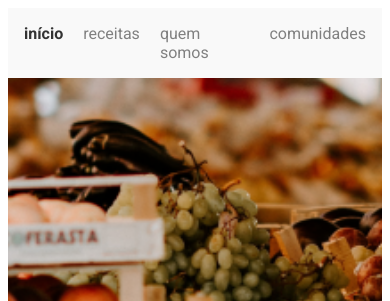
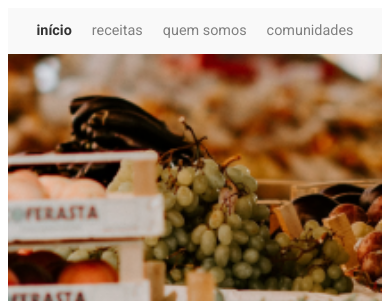
Before and after one commit to alexmengue/fruta-e-fruto, a plain HTML site: page index.html in a window 390 px wide. Shown: the top 301 px of the page. Drawn offline with Linux system fonts and the light colour scheme.

Commit message:
att mobile media queries

```diff
--- a/assets/css/style.css
+++ b/assets/css/style.css
@@ -191,11 +191,15 @@
 @media screen and (min-width: 0) {
     .header {
         justify-content: center;
-        padding: 0 1rem;
+        padding: 0 0.5rem;
     }
 
     .logo {
         display: none;
+    }
+
+    .menu__list {
+        font-size: 0.9rem;
     }
 
     .banner__title {
@@ -234,6 +238,10 @@
 
     .person {
         margin-bottom: 2rem;
+    }
+
+    .footer {
+        text-align: center;
     }
 }
 
```
